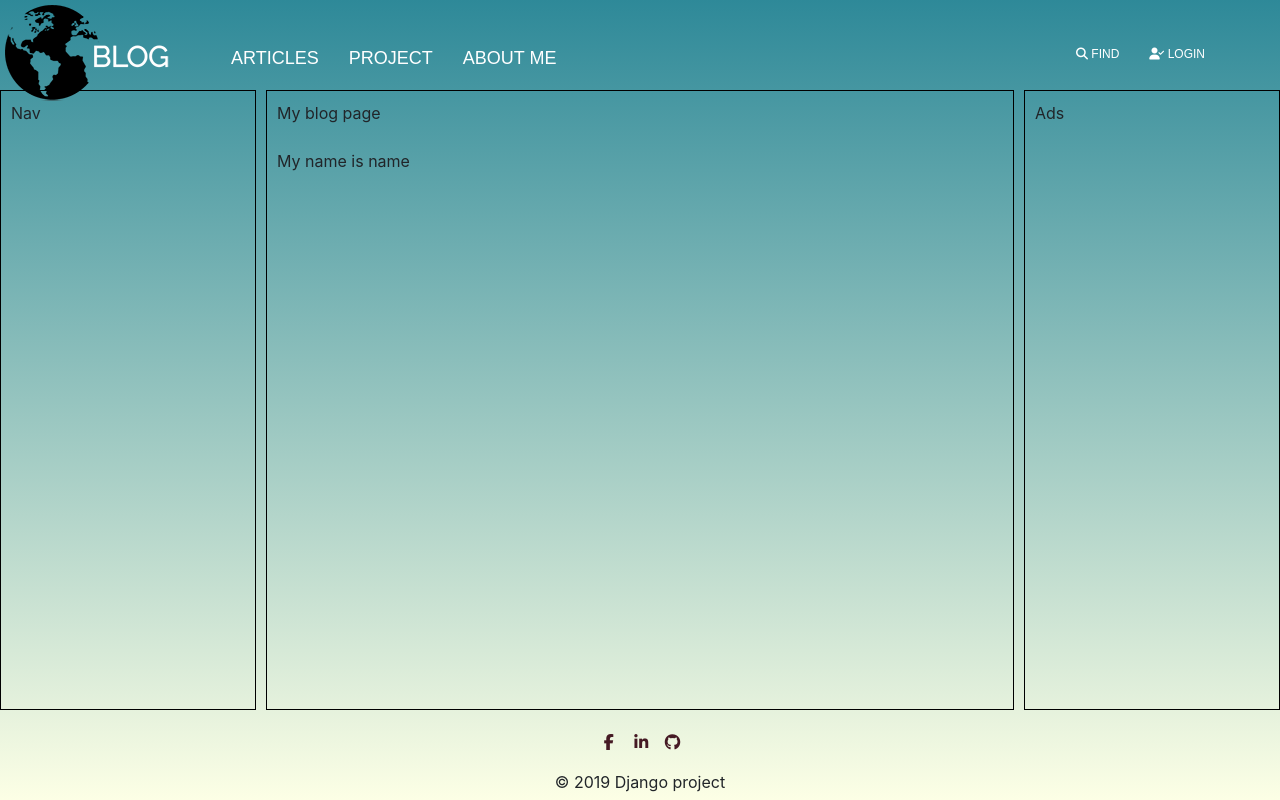
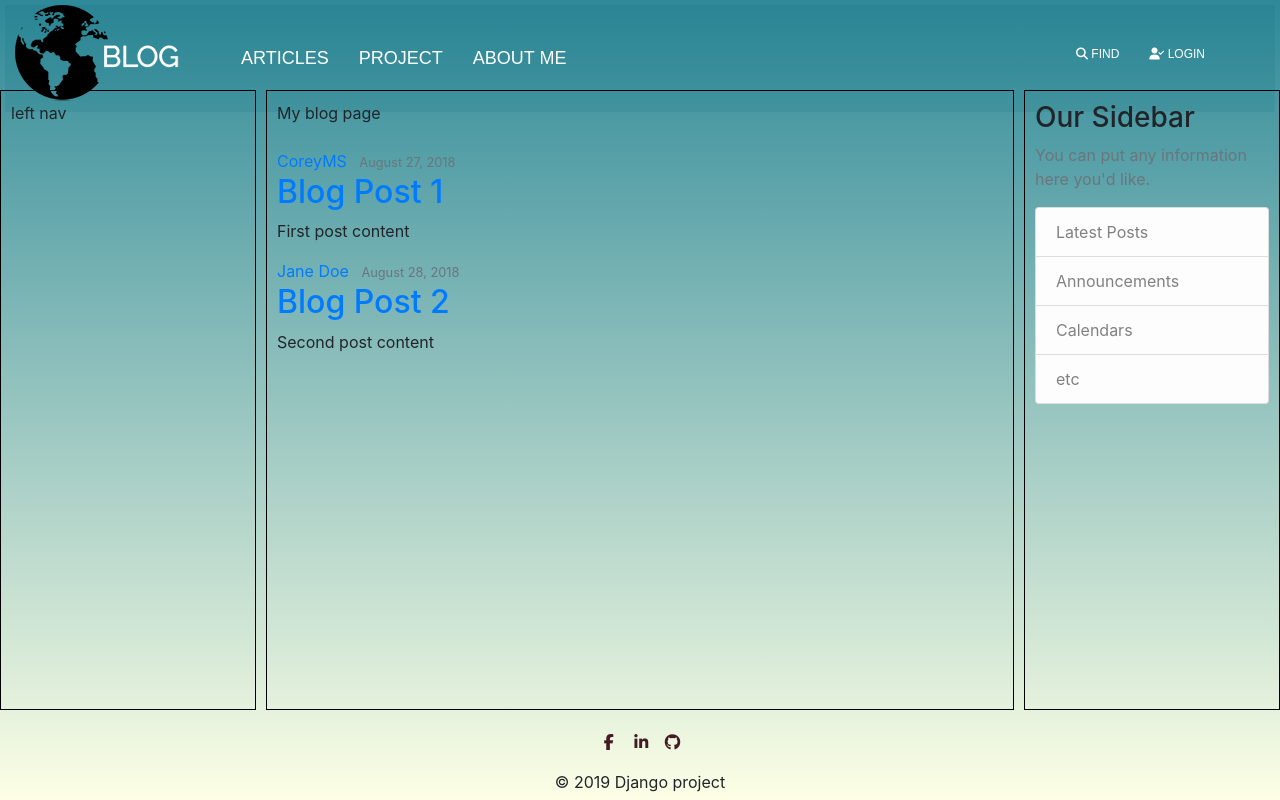
Before and after one commit to semen-ksv/blog_django_web, a Django app: page /blog/ in a window 1280 px wide. Run offline with Django 3.2, Linux system fonts and the light colour scheme; some libraries are stand-ins or nearby versions.

Commit message:
'make connection between navbar and page'

```diff
--- a/django_blog/urls.py
+++ b/django_blog/urls.py
@@ -21,7 +21,7 @@ from . import views
 
 urlpatterns = [
     path('admin/', admin.site.urls),
-    path('', views.main_index),
+    path('', views.main_index, name='index_page'),
     path('blog/', include('my_blog.urls')),
     path('about/', views.about),
 ]
--- a/my_blog/templates/my_blog/blog_base.html
+++ b/my_blog/templates/my_blog/blog_base.html
@@ -1 +1,15 @@
-{% extends 'django_blog/base.html'%}
+{% extends 'django_blog/base.html' %}
+
+{% block right %}
+    <div class="content-section">
+        <h3>Our Sidebar</h3>
+        <p class='text-muted'>You can put any information here you'd like.</p>
+        <ul class="list-group">
+            <li class="list-group-item list-group-item-light">Latest Posts</li>
+            <li class="list-group-item list-group-item-light">Announcements</li>
+            <li class="list-group-item list-group-item-light">Calendars</li>
+            <li class="list-group-item list-group-item-light">etc</li>
+        </ul>
+
+    </div>
+{% endblock %}
--- a/my_blog/templates/my_blog/blog_post_list.html
+++ b/my_blog/templates/my_blog/blog_post_list.html
@@ -10,6 +10,17 @@
 
 {% block content %}
 
-    <p> My name is {{ "name" }} </p>
+     {% for post in posts %}
+        <article class="media content-section">
+          <div class="media-body">
+            <div class="article-metadata">
+              <a class="mr-2" href="#">{{ post.author }}</a>
+              <small class="text-muted">{{ post.date_posted }}</small>
+            </div>
+            <h2><a class="article-title" href="#">{{ post.title }}</a></h2>
+            <p class="article-content">{{ post.content }}</p>
+          </div>
+        </article>
+    {% endfor %}
 
 {% endblock %}
--- a/my_blog/views.py
+++ b/my_blog/views.py
@@ -1,7 +1,25 @@
 from django.shortcuts import render
+
+posts = [
+    {
+        'author': 'CoreyMS',
+        'title': 'Blog Post 1',
+        'content': 'First post content',
+        'date_posted': 'August 27, 2018'
+    },
+    {
+        'author': 'Jane Doe',
+        'title': 'Blog Post 2',
+        'content': 'Second post content',
+        'date_posted': 'August 28, 2018'
+    }
+]
 
 def blog_posts_list(request):
     """Create main page in blog page"""
-    # if request.method == 'GET':
-    my_name = "Sem"
-    return render(request, 'my_blog/blog_post_list.html', context={'name': my_name})
+    if request.method == 'GET':
+        context = {
+            'posts': posts
+        }
+
+        return render(request, 'my_blog/blog_post_list.html', context)
--- a/static/styles.css
+++ b/static/styles.css
@@ -68,13 +66,16 @@ a:hover {
 
 }
 
-
+header a:hover {
+     color: #ffdd47;
+     text-decoration: none;
+}
 
 /*  Navigation bar */
 .Navbar {
-    background-color: rgba(0,98,115,0);
+    background-color: rgba(0,98,115,0.12);
     display: flex;
-
+    padding-left: 10px;
     font-family: sans-serif;
     font-size: 18px;
     color: white;
--- a/templates/django_blog/base.html
+++ b/templates/django_blog/base.html
@@ -10,7 +10,7 @@
             Base
         {% endblock %}
     </title>
-    <script src="https://kit.fontawesome.com/bc6eae3a28.js" crossorigin="anonymous"></script>
+
     <link rel="stylesheet" href="https://stackpath.bootstrapcdn.com/bootstrap/4.4.1/css/bootstrap.min.css" integrity="sha384-Vkoo8x4CGsO3+Hhxv8T/Q5PaXtkKtu6ug5TOeNV6gBiFeWPGFN9MuhOf23Q9Ifjh" crossorigin="anonymous">
     <link rel="stylesheet" href="{% static 'styles.css' %}" />
 </head>
@@ -18,7 +18,7 @@
 <header class="pageHeader">
     <div class="Navbar">
         <div class="Navbar__Link Navbar__Link-brand">
-            <a href="">
+            <a href="{% url 'index_page' %}">
                <img src="{% static 'images/Logo_blog.png' %}" alt="BLOG" >
             </a>
         </div>
@@ -27,13 +27,13 @@
         </div>
         <nav class="Navbar__Items">
             <div class="Navbar__Link">
-                <a class="Navbar__Link" href="">Articles</a>
+                <a class="Navbar__Link" href="{% url 'blog_home' %}">Articles</a>
             </div>
             <div class="Navbar__Link">
                 <a class="Navbar__Link" href="">Project</a>
             </div>
             <div class="Navbar__Link">
-                <a class="Navbar__Link" href="">About me</a>
+                <a class="Navbar__Link" href="/about">About me</a>
             </div>
         </nav>
         <nav class="Navbar__Items Navbar__Items--right">
@@ -81,8 +81,19 @@
 
 </article>
 
-<aside class="mainBorder">Nav</aside>
-<div class="siteAds">Ads</div>
+<aside class="mainBorder">
+    {% block left %}
+       left nav
+    {% endblock %}
+</aside>
+
+<div class="siteAds">
+    {% block right %}
+        right nav
+    {% endblock %}
+</div>
+
+
 <footer class="pageFooter special-color-dark" >
      <!-- Footer Elements -->
   <div class="container">
@@ -113,7 +124,8 @@
   </div>
 
 </footer>
-<script src="https://code.jquery.com/jquery-3.4.1.slim.min.js" integrity="sha384-J6qa4849blE2+poT4WnyKhv5vZF5SrPo0iEjwBvKU7imGFAV0wwj1yYfoRSJoZ+n" crossorigin="anonymous"></script>
+    <script src="https://kit.fontawesome.com/bc6eae3a28.js" crossorigin="anonymous"></script>
+    <script src="https://code.jquery.com/jquery-3.4.1.slim.min.js" integrity="sha384-J6qa4849blE2+poT4WnyKhv5vZF5SrPo0iEjwBvKU7imGFAV0wwj1yYfoRSJoZ+n" crossorigin="anonymous"></script>
     <script src="https://cdn.jsdelivr.net/npm/popper.js@1.16.0/dist/umd/popper.min.js" integrity="sha384-Q6E9RHvbIyZFJoft+2mJbHaEWldlvI9IOYy5n3zV9zzTtmI3UksdQRVvoxMfooAo" crossorigin="anonymous"></script>
     <script src="https://stackpath.bootstrapcdn.com/bootstrap/4.4.1/js/bootstrap.min.js" integrity="sha384-wfSDF2E50Y2D1uUdj0O3uMBJnjuUD4Ih7YwaYd1iqfktj0Uod8GCExl3Og8ifwB6" crossorigin="anonymous"></script>
 <script src="{% static 'javascript.js' %}"></script>
```
Also changed, not shown: other parts of static/styles.css (+26 -23 lines).
